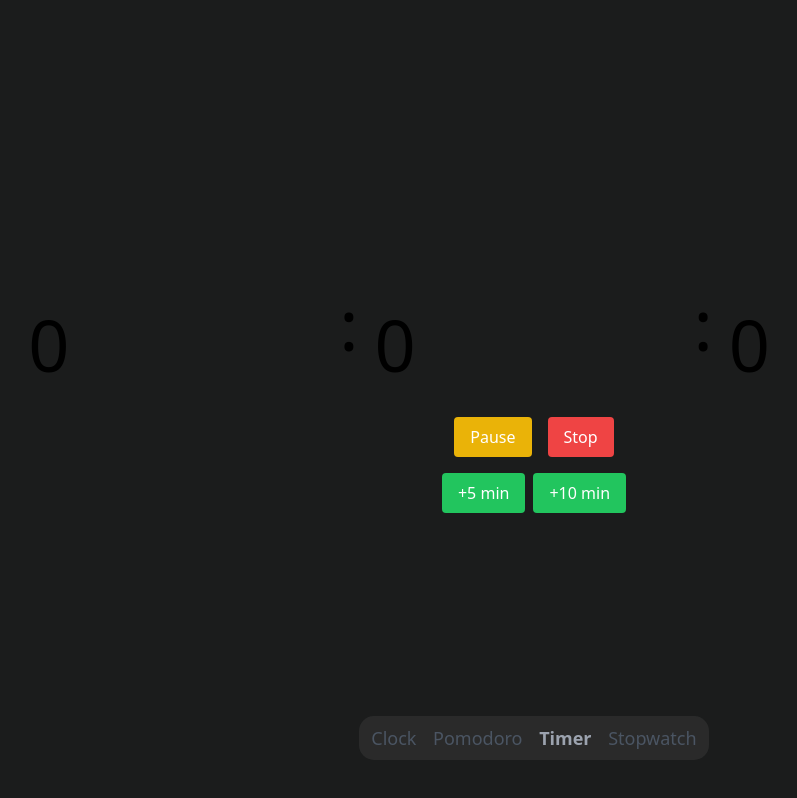
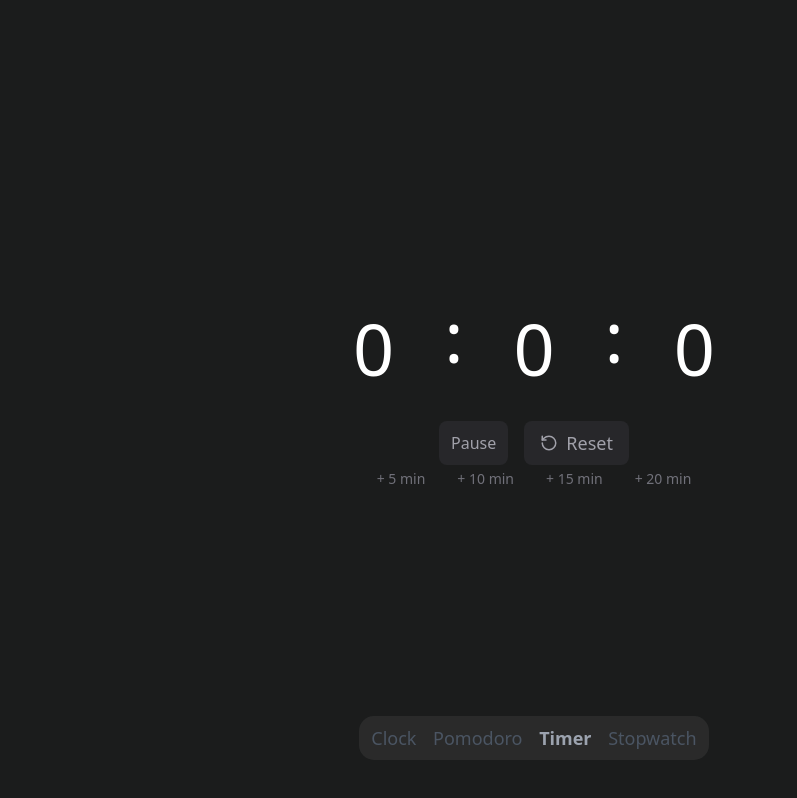
Before and after one commit to itsashishg/timer-pvt, a React (Create React App) app: page /timer in a window 1280 px wide. Both pictures are taken after a click on the button "Start". Shown: the whole page, without its empty margins (106-903 px from the left). Built offline with nearby package versions, Linux system fonts and the light colour scheme.

Commit message:
Fixes in timer.

```diff
--- a/src/App.css
+++ b/src/App.css
@@ -25,3 +25,7 @@ body {
     background-color: #4f4f4f4a;
     border-radius: 15px;
 }
+
+input {
+    width: 125px;
+}
--- a/src/components/stopwatch.js
+++ b/src/components/stopwatch.js
@@ -65,7 +65,7 @@ const Stopwatch = () => {
 
     return (
         <div className="flex flex-col items-center justify-center h-screen">
-            <h1 className="mb-3 flex flex-row gap-2 font-mono text-3xl font-medium tabular-nums md:mb-5 md:text-5xl lg:mb-7 lg:gap-5 lg:text-7xl text-white">{renderFormattedTime(time)}</h1>
+            <h1 className="mb-3 flex flex-row gap-2 text-3xl font-medium tabular-nums md:mb-5 md:text-5xl lg:mb-7 lg:gap-5 lg:text-7xl text-white">{renderFormattedTime(time)}</h1>
             <div className="mb-4">
                 {!isRunning ? (
                     <button onClick={handleStart} className="flex h-[32px] items-center gap-2 rounded-md bg-zinc-800 px-3 py-1.5 text-sm text-zinc-400 transition-colors hover:bg-zinc-700 hover:text-zinc-200 md:h-[40px] md:px-4 md:py-2 md:text-base lg:h-[44px] lg:rounded-lg lg:text-lg">
--- a/src/components/timer.js
+++ b/src/components/timer.js
@@ -18,7 +18,15 @@ const Timer = () => {
         return () => clearInterval(interval);
     }, [isActive, totalSeconds]);
 
+    function isNumber(value) {
+        // eslint-disable-next-line no-mixed-operators
+        return typeof value === 'number' && isFinite(value) || typeof value === 'string' && value.trim() !== '' && !isNaN(value);
+    }
+
     const handleInputChange = (field, value) => {
+        if (!isNumber(value)) {
+            return null;
+        }
         const numValue = Math.max(0, Math.min(99, Number(value)));
         setTime((prev) => ({ ...prev, [field]: numValue }));
         if (field === 'hours') {
@@ -61,44 +69,60 @@ const Timer = () => {
 
     return (
         <div className="flex flex-col items-center justify-center h-screen">
-            <div className="flex space-x-2 mb-4 text-7xl" onClick={() => setIsEditing(true)}>
-                <input type="number" value={displayedTime.hours}
-                    onChange={(e) => handleInputChange('hours', e.target.value)} className={`border-none bg-inherit`}
-                    disabled={!isEditing} max="99" min="0" />
-                <span className="h-full ">:</span>
-                <input type="number" value={displayedTime.minutes}
-                    onChange={(e) => handleInputChange('minutes', e.target.value)} className={`border-none bg-inherit p-2`}
-                    disabled={!isEditing} max="59" min="0" />
-                <span>:</span>
-                <input type="number" value={displayedTime.seconds} onClick={() => setIsEditing(true)}
-                    onChange={(e) => handleInputChange('seconds', e.target.value)} className={`border-none bg-inherit p-2`}
-                    disabled={!isEditing} max="59" min="0" />
+            <div className="flex space-x-2 mb-4 text-7xl text-white">
+                <input value={displayedTime.hours} onClick={() => setIsEditing(true)}
+                    onChange={(e) => handleInputChange('hours', e.target.value)} className={`border-0 focus:outline-none focus:ring-0 bg-inherit text-center`}
+                    readOnly={!isEditing} max="99" min="0" />
+                <span className="h-full mt-2">:</span>
+                <input value={displayedTime.minutes}
+                    onChange={(e) => handleInputChange('minutes', e.target.value)} className={`border-0 focus:outline-none focus:ring-0 bg-inherit p-2 text-center`}
+                    readOnly={!isEditing} max="59" min="0" />
+                <span className="h-full mt-2">:</span>
+                <input value={displayedTime.seconds} onClick={() => setIsEditing(true)}
+                    onChange={(e) => handleInputChange('seconds', e.target.value)} className={`border-0 focus:outline-none focus:ring-0 bg-inherit p-2 text-center`}
+                    readOnly={!isEditing} max="59" min="0" />
             </div>
             <div className="flex space-x-4">
                 {!isActive && (
-                    <button onClick={handleStart} className="bg-blue-500 text-white px-4 py-2 rounded">
-                        Start
+                    <button onClick={handleStart} className="flex items-center justify-center bg-zinc-800 px-3 text-zinc-400 transition-colors hover:bg-zinc-700 hover:text-zinc-200 sm:py-1.5 rounded-lg py-2">
+                        <svg xmlns="http://www.w3.org/2000/svg" width="24" height="24" viewBox="0 0 24 24" fill="none" stroke="currentColor" strokeWidth="2" strokeLinecap="round" strokeLinejoin="round" className="block h-4 w-4 sm:hidden">
+                            <polygon points="6 3 20 12 6 21 6 3"></polygon>
+                        </svg>
+                        <span className="hidden sm:block">Start</span>
                     </button>
                 )}
                 {isActive && (
                     <>
-                        <button onClick={handlePause} className="bg-yellow-500 text-white px-4 py-2 rounded">
-                            Pause
+                        <button onClick={handlePause} className="flex items-center justify-center bg-zinc-800 px-3 text-zinc-400 transition-colors hover:bg-zinc-700 hover:text-zinc-200 sm:py-1.5 rounded-lg py-2">
+                            <svg xmlns="http://www.w3.org/2000/svg" width="24" height="24" viewBox="0 0 24 24" fill="none" stroke="currentColor" strokeWidth="2" strokeLinecap="round" strokeLinejoin="round" className="block h-4 w-4 sm:hidden">
+                                <rect x="14" y="4" width="4" height="16" rx="1"></rect>
+                                <rect x="6" y="4" width="4" height="16" rx="1"></rect>
+                            </svg>
+                            <span className="hidden sm:block">Pause</span>
                         </button>
-                        <button onClick={handleStop} className="bg-red-500 text-white px-4 py-2 rounded">
-                            Stop
-
+                        <button onClick={handleStop} className="flex h-[32px] items-center gap-2 rounded-md bg-zinc-800 px-3 py-1.5 text-sm text-zinc-400 transition-colors hover:bg-zinc-700 hover:text-zinc-200 md:h-[40px] md:px-4 md:py-2 md:text-base lg:h-[44px] lg:rounded-lg lg:text-lg">
+                            <svg xmlns="http://www.w3.org/2000/svg" width="24" height="24" viewBox="0 0 24 24" fill="none" stroke="currentColor" strokeWidth="2" strokeLinecap="round" strokeLinejoin="round" className="h-[14px] w-[14px] md:h-[18px] md:w-[18px]">
+                                <path d="M3 12a9 9 0 1 0 9-9 9.75 9.75 0 0 0-6.74 2.74L3 8"></path>
+                                <path d="M3 3v5h5"></path>
+                            </svg>
+                            <span className="hidden sm:block">Reset</span>
                         </button>
                     </>
                 )}
             </div>
             {isActive && (
-                <div className="mt-4">
-                    <button onClick={() => addTime(5)} className="bg-green-500 text-white px-4 py-2 rounded mr-2">
-                        +5 min
+                <div className="flex space-x-4 mb-4">
+                    <button onClick={() => addTime(5)} className="flex flex-col items-center justify-center rounded-md bg-zinc-800 px-3 py-1 text-sm text-zinc-500 hover:text-zinc-400 sm:block sm:bg-transparent sm:px-2">
+                        <span>+<span className="hidden sm:inline">&nbsp;</span>5</span> <span>min</span>
                     </button>
-                    <button onClick={() => addTime(10)} className="bg-green-500 text-white px-4 py-2 rounded">
-                        +10 min
+                    <button onClick={() => addTime(10)} className="flex flex-col items-center justify-center rounded-md bg-zinc-800 px-3 py-1 text-sm text-zinc-500 hover:text-zinc-400 sm:block sm:bg-transparent sm:px-2">
+                        <span>+<span className="hidden sm:inline">&nbsp;</span>10</span> <span>min</span>
+                    </button>
+                    <button onClick={() => addTime(15)} className="flex flex-col items-center justify-center rounded-md bg-zinc-800 px-3 py-1 text-sm text-zinc-500 hover:text-zinc-400 sm:block sm:bg-transparent sm:px-2">
+                        <span>+<span className="hidden sm:inline">&nbsp;</span>15</span> <span>min</span>
+                    </button>
+                    <button onClick={() => addTime(20)} className="flex flex-col items-center justify-center rounded-md bg-zinc-800 px-3 py-1 text-sm text-zinc-500 hover:text-zinc-400 sm:block sm:bg-transparent sm:px-2">
+                        <span>+<span className="hidden sm:inline">&nbsp;</span>20</span> <span>min</span>
                     </button>
                 </div>
             )}
```
Also changed, not shown: 1 other file (tests, documents, lock files or other folders).
